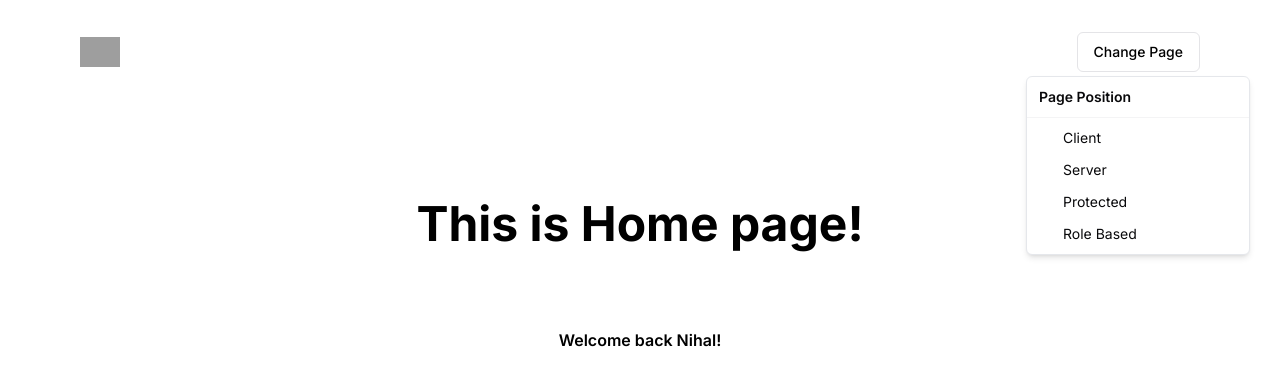
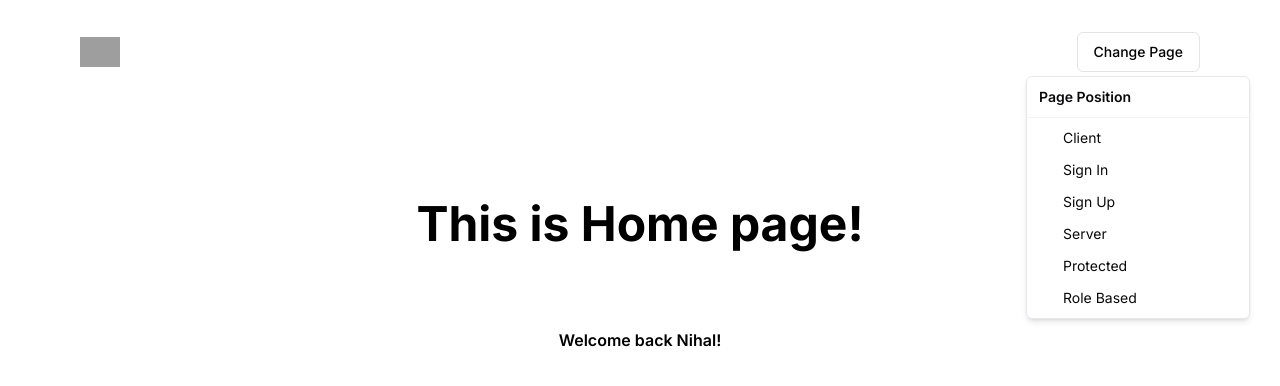
Before and after one commit to NihalPadwal/Backend-Plus-Frontend-Test, a Next.js app: page / in a window 1280 px wide. Both pictures are taken after a click on the button "Change Page". Shown: the top 386 px of the page. Built offline with nearby package versions, Linux system fonts and the light colour scheme; grey boxes are pictures that could not be loaded.

Commit message:
added links to login and register

```diff
--- a/src/ui-components/header.tsx
+++ b/src/ui-components/header.tsx
@@ -23,7 +23,11 @@ type Props = {};
 
 const Header = (props: Props) => {
   const [position, setPosition] = useState<string>("");
-  const pathname = usePathname().split("/")[1];
+  const usePathNameObj = usePathname();
+  const pathname =
+    usePathNameObj.split("/").length > 2
+      ? usePathNameObj.split("/")[2]
+      : usePathNameObj.split("/")[1];
   const router = useRouter();
 
   useEffect(() => {
@@ -61,6 +65,12 @@ const Header = (props: Props) => {
             <DropdownMenuRadioItem value="client">
               <Link href={"/client"}>Client</Link>
             </DropdownMenuRadioItem>
+            <DropdownMenuRadioItem value="login">
+              <Link href={"/auth/login"}>Sign In</Link>
+            </DropdownMenuRadioItem>
+            <DropdownMenuRadioItem value="register">
+              <Link href={"/auth/register"}>Sign Up</Link>
+            </DropdownMenuRadioItem>
             <DropdownMenuRadioItem value="server">
               <Link href={"/server"}>Server</Link>
             </DropdownMenuRadioItem>
```
